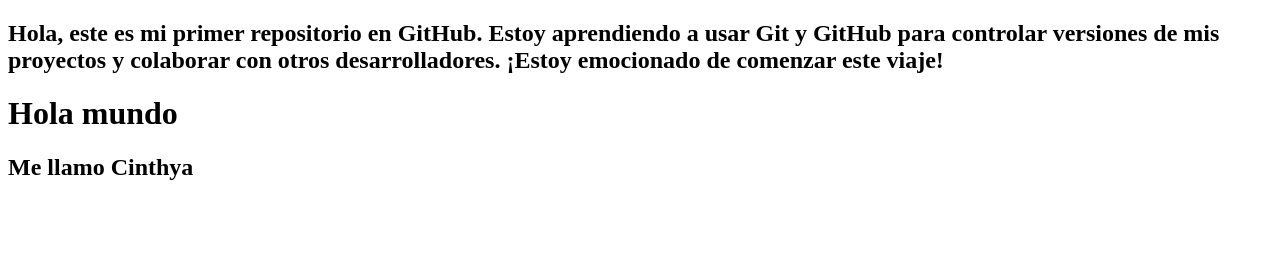
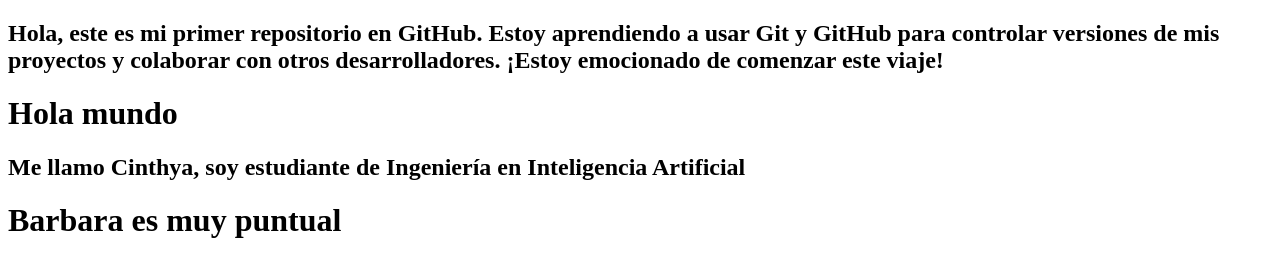
Before and after one commit to CinthyaJG9/mi-primer-repositorio, a plain HTML site: page index.html in a window 1280 px wide. Drawn offline with Linux system fonts and the light colour scheme.

Commit message:
Agregar a barbara

```diff
--- a/index.html
+++ b/index.html
@@ -14,7 +14,10 @@
         Hola mundo
     </h1>
     <h2>
-        Me llamo Cinthya
+        Me llamo Cinthya, soy estudiante de Ingeniería en Inteligencia Artificial
     </h2>
+    <h1>
+        Barbara es muy puntual
+    </h1>
 </body>
 </html>
```
